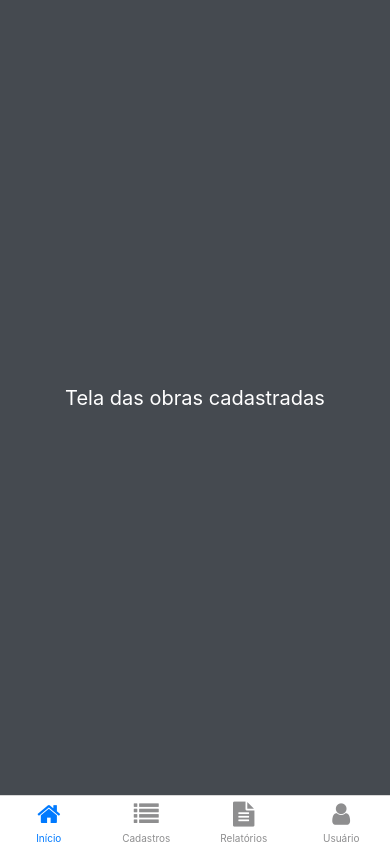
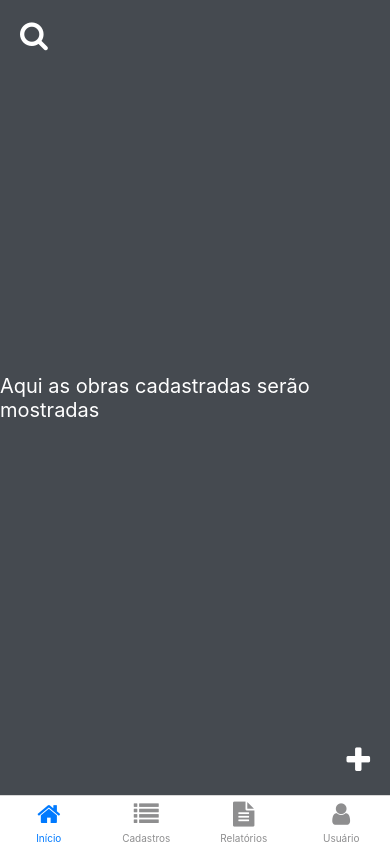
Before and after one commit to Lu1zH3nriq/structManager, a React Native app: screen /Main in a window 390 px wide. Built offline with nearby package versions, Linux system fonts and the light colour scheme.

Commit message:
atualizacao

```diff
--- a/package.json
+++ b/package.json
@@ -26,7 +26,8 @@
     "react-native-safe-area-context": "^4.6.3",
     "react-native-screens": "~3.22.0",
     "react-native-web": "~0.19.6",
-    "tr46": "^4.1.1"
+    "tr46": "^4.1.1",
+    "expo-image-picker": "~14.3.2"
   },
   "devDependencies": {
     "@babel/core": "^7.20.0"
--- a/src/screens/home.js
+++ b/src/screens/home.js
@@ -1,15 +1,41 @@
-import React from 'react';
-import { Text, StyleSheet,SafeAreaView } from 'react-native';
-
+import React, { useState } from 'react';
+import { View, Text, StyleSheet, SafeAreaView, TouchableOpacity, TextInput } from 'react-native';
+import Icon from 'react-native-vector-icons/FontAwesome';
+import Modal from 'react-native-modal';
 
 export default function Home() {
+  const [isModalVisible, setModalVisible] = useState(false);
+
+  const toggleModal = () => {
+    setModalVisible(!isModalVisible);
+  };
+
   return (
     <SafeAreaView style={styles.container}>
-            <Text style={styles.text}>Tela das obras cadastradas</Text>
+      <TouchableOpacity style={styles.header} onPress={toggleModal}>
+        <Icon name="search" size={30} color="white" style={styles.searchIcon} />
+      </TouchableOpacity>
+      <Text style={styles.text}>Aqui as obras cadastradas serão mostradas</Text>
+      <View style={styles.footer}>
+        <Icon name="plus" size={30} color="white" style={styles.addIcon} />
+      </View>
+      <Modal isVisible={isModalVisible} onBackdropPress={toggleModal}>
+        <View style={styles.modalContainer}>
+          <Text style={styles.modalTitle}>Pesquisar por nome</Text>
+          <TextInput
+            placeholder="Digite o nome"
+            style={styles.input}
+            placeholderTextColor="white"
+            color="white"
+          />
+          <TouchableOpacity onPress={toggleModal} style={styles.modalButton}>
+            <Text style={styles.modalButtonText}>Pesquisar</Text>
+          </TouchableOpacity>
+        </View>
+      </Modal>
     </SafeAreaView>
   );
 }
-
 
 const styles = StyleSheet.create({
   container: {
@@ -18,8 +44,54 @@ const styles = StyleSheet.create({
     alignItems: "center",
     justifyContent: "center",
   },
+  header: {
+    position: "absolute",
+    top: 10,
+    left: 10,
+    zIndex: 1,
+  },
+  searchIcon: {
+    padding: 10,
+  },
   text: {
     fontSize: 20,
     color: "white",
   },
+  footer: {
+    position: "absolute",
+    bottom: 10,
+    right: 10,
+    zIndex: 1,
+  },
+  addIcon: {
+    padding: 10,
+  },
+  modalContainer: {
+    backgroundColor: '#454A50',
+    padding: 20,
+    borderRadius: 8,
+  },
+  modalTitle: {
+    color: '#FFF',
+    fontSize: 20,
+    fontWeight: 'bold',
+    marginBottom: 10,
+  },
+  input: {
+    borderColor: '#FFF',
+    borderWidth: 1,
+    borderRadius: 5,
+    padding: 10,
+    marginBottom: 10,
+  },
+  modalButton: {
+    backgroundColor: 'grey',
+    borderRadius: 5,
+    padding: 10,
+    alignItems: 'center',
+  },
+  modalButtonText: {
+    color: 'white',
+    fontWeight: 'bold',
+  },
 });
--- a/src/screens/user.js
+++ b/src/screens/user.js
@@ -1,46 +1,59 @@
-import React, { useState, useEffect } from 'react';
-import { View, Text, StyleSheet, SafeAreaView, Image, Alert, TextInput, TouchableOpacity, KeyboardAvoidingView, TouchableWithoutFeedback, Keyboard } from 'react-native';
-import { Button } from 'react-native-elements';
-import { useNavigation } from '@react-navigation/native';
-import ModalSenha from 'react-native-modal';
-import ModalEmail from 'react-native-modal'
-import ImagePicker from 'react-native-image-picker';
+import React, { useState, useEffect } from "react";
+import {
+  View,
+  Text,
+  StyleSheet,
+  SafeAreaView,
+  Image,
+  Alert,
+  TextInput,
+  TouchableOpacity,
+  KeyboardAvoidingView,
+  TouchableWithoutFeedback,
+  Keyboard,
+} from "react-native";
+import { Button } from "react-native-elements";
+import { useNavigation } from "@react-navigation/native";
+import ModalSenha from "react-native-modal";
+import ModalEmail from "react-native-modal";
+import * as ImagePicker from "expo-image-picker";
 
 export default function User() {
   const navigation = useNavigation();
   const [isModaSenhaVisible, setModalSenhaVisible] = useState(false);
-  const [emailSenha, setEmailSeha] = useState('');
-  const [newPassword, setNewPassword] = useState('');
+  const [emailSenha, setEmailSeha] = useState("");
+  const [newPassword, setNewPassword] = useState("");
+  const [avatarSource, setAvatarSource] = useState(null);
+  const [photoChanged, setPhotoChanged] = useState(false); // Estado para rastrear se a foto foi alterada
 
-  const [avatarSource, setAvatarSource] = useState(null);
+  const selectImageFromGallery = async () => {
+    const result = await ImagePicker.launchImageLibraryAsync({
+      mediaTypes: ImagePicker.MediaTypeOptions.Images,
+      allowsEditing: true,
+      aspect: [1, 1],
+      quality: 1,
+    });
 
-
-
-  const handleSelectImage = () => {
-    const options = {
-      title: 'Selecionar foto de perfil',
-      takePhotoButtonTitle: 'Tirar foto',
-      chooseFromLibraryButtonTitle: 'Escolher da galeria',
-      cancelButtonTitle: 'Cancelar',
-      quality: 1,
-      maxWidth: 500,
-      maxHeight: 500,
-    };
-
-    ImagePicker.showImagePicker(options, (response) => {
-      if (response.didCancel) {
-        console.log('Usuário cancelou a escolha da imagem');
-      } else if (response.error) {
-        console.error('Erro ao selecionar a imagem:', response.error);
-      } else {
-        // A imagem foi selecionada com sucesso
-        setAvatarSource({ uri: response.uri });
-      }
-    });
+    if (!result.canceled) {
+      setAvatarSource(result.assets[0].uri);
+      setPhotoChanged(true); // Marcar a foto como alterada
+    }
   };
 
+  const handleSavePhoto = () => {
+    // Lógica para salvar a foto
+    Alert.alert(
+      "Foto salva com sucesso!",
+      "A foto foi salva com sucesso!",
+      [
+        {
+          text: "OK",
+        },
+      ],
 
-
+      setPhotoChanged(false)
+    );
+  };
 
   const handleLogout = () => {
     Alert.alert(
@@ -60,7 +73,7 @@ export default function User() {
             // Lógica de logout do usuário, remover token ou limpar o estado
 
             // Após encerrar sessão
-            navigation.navigate('Login');
+            navigation.navigate("Login");
           },
         },
       ],
@@ -86,26 +99,23 @@ export default function User() {
             // Lógica de logout do usuário, remover token ou limpar o estado
 
             // Após encerrar sessão
-            navigation.navigate('Login');
+            navigation.navigate("Login");
           },
         },
-      ],
+      ]
     );
     // Feche o modal após salvar
     toggleModalSenha();
   };
 
-
-
   // estrutura de moral para redefinir email
   const [isModaEmailVisible, setModalEmailVisible] = useState(false);
-  const [email, setEmail] = useState('');
-  const [newEmail, setNewEmail] = useState('');
+  const [email, setEmail] = useState("");
+  const [newEmail, setNewEmail] = useState("");
 
   const toggleModalEmail = () => {
     setModalEmailVisible(!isModaEmailVisible);
   };
-
 
   const handleSaveEmail = () => {
     Alert.alert(
@@ -114,31 +124,42 @@ export default function User() {
       [
         {
           text: "Confirmar",
-          onPress: () => {
-
-          },
+          onPress: () => {},
         },
-      ],
+      ]
     );
     // Lógica para salvar o novo email
-
 
     // Feche o modal após salvar
     toggleModalEmail();
   };
 
-
-
   return (
     <SafeAreaView style={styles.container}>
       <View style={styles.header}>
-        <TouchableOpacity onPress={()=>{}}>
-          <Image
-            source={avatarSource ? avatarSource : require('../../assets/bgImage.jpg')}
-            style={styles.userImage}
-          />
+        <Image
+          source={
+            avatarSource
+              ? { uri: avatarSource }
+              : require("../../assets/undefinedUser.jpg")
+          }
+          style={styles.userImage}
+        />
+        <TouchableOpacity onPress={selectImageFromGallery}>
+          <Text style={styles.changeImageButton}>Trocar Imagem</Text>
         </TouchableOpacity>
+        {photoChanged && ( // Mostrar o botão "Salvar Foto" somente se a foto foi alterada
+          <TouchableOpacity onPress={handleSavePhoto}>
+            <Text style={styles.changeImageButton}>Salvar Foto</Text>
+          </TouchableOpacity>
+        )}
+
+        <View style={styles.userData}>
+          <Text style={styles.userDataText}>Usuário: userName</Text>
+          <Text style={styles.userDataText}>E-mail: example@email.com</Text>
+        </View>
       </View>
+
       <View style={styles.buttonContainer}>
         <Button
           title="Redefinir senha"
@@ -182,17 +203,22 @@ export default function User() {
                 placeholderTextColor="white"
                 color="white"
               />
-              <TouchableOpacity onPress={handleSavePassword} style={styles.modalButton}>
+              <TouchableOpacity
+                onPress={handleSavePassword}
+                style={styles.modalButton}
+              >
                 <Text style={styles.modalButtonText}>Salvar</Text>
               </TouchableOpacity>
-              <TouchableOpacity onPress={toggleModalSenha} style={styles.modalButton}>
+              <TouchableOpacity
+                onPress={toggleModalSenha}
+                style={styles.modalButton}
+              >
                 <Text style={styles.modalButtonText}>Cancelar</Text>
               </TouchableOpacity>
             </View>
           </TouchableWithoutFeedback>
         </KeyboardAvoidingView>
       </ModalSenha>
-
 
       <ModalEmail isVisible={isModaEmailVisible}>
         <KeyboardAvoidingView
@@ -218,78 +244,94 @@ export default function User() {
                 placeholderTextColor="white"
                 color="white"
               />
-              <TouchableOpacity onPress={handleSaveEmail} style={styles.modalButton}>
+              <TouchableOpacity
+                onPress={handleSaveEmail}
+                style={styles.modalButton}
+              >
                 <Text style={styles.modalButtonText}>Salvar</Text>
               </TouchableOpacity>
-              <TouchableOpacity onPress={toggleModalEmail} style={styles.modalButton}>
+              <TouchableOpacity
+                onPress={toggleModalEmail}
+                style={styles.modalButton}
+              >
                 <Text style={styles.modalButtonText}>Cancelar</Text>
               </TouchableOpacity>
             </View>
           </TouchableWithoutFeedback>
         </KeyboardAvoidingView>
       </ModalEmail>
-
     </SafeAreaView>
   );
 }
-
 
 const styles = StyleSheet.create({
   container: {
     flex: 1,
     backgroundColor: "#454A50",
-    justifyContent: 'center'
+    justifyContent: "center",
   },
   header: {
-    alignItems: 'center',
+    alignItems: "center",
     paddingTop: 20,
   },
   userImage: {
     width: 200,
     height: 200,
     borderRadius: 100,
-    resizeMode: 'cover',
+    resizeMode: "cover",
     borderWidth: 8,
-    borderColor: 'grey',
+    borderColor: "grey",
     padding: 4,
   },
+  changeImageButton: {
+    color: "white",
+    marginTop: 5,
+  },
+  userDataText: {
+    color: "white",
+    fontSize: 16,
+  },
+  userData: {
+    marginTop: 15,
+    alignItems: 'center'
+  },
   buttonContainer: {
-    alignItems: 'center',
+    alignItems: "center",
     marginTop: 20,
   },
   button: {
-    backgroundColor: 'grey', // Cor de fundo dos botões
+    backgroundColor: "grey", // Cor de fundo dos botões
     width: 200,
     marginVertical: 10,
     borderRadius: 10,
   },
   modalContainer: {
-    backgroundColor: '#454A50',
+    backgroundColor: "#454A50",
     padding: 20,
     borderRadius: 8,
   },
   modalTitle: {
-    color: '#FFF',
+    color: "#FFF",
     fontSize: 20,
-    fontWeight: 'bold',
+    fontWeight: "bold",
     marginBottom: 10,
   },
   input: {
-    borderColor: '#FFF',
+    borderColor: "#FFF",
     borderWidth: 1,
     borderRadius: 5,
     padding: 10,
     marginBottom: 10,
   },
   modalButton: {
-    backgroundColor: 'grey',
+    backgroundColor: "grey",
     borderRadius: 5,
     padding: 10,
-    alignItems: 'center',
+    alignItems: "center",
     marginTop: 10,
   },
   modalButtonText: {
-    color: 'white',
-    fontWeight: 'bold',
+    color: "white",
+    fontWeight: "bold",
   },
 });
```
Also changed, not shown: assets/undefinedUser.jpg (added), 1 other file (tests, documents, lock files or other folders). Lines whose indentation alone changed are shown as unchanged.
